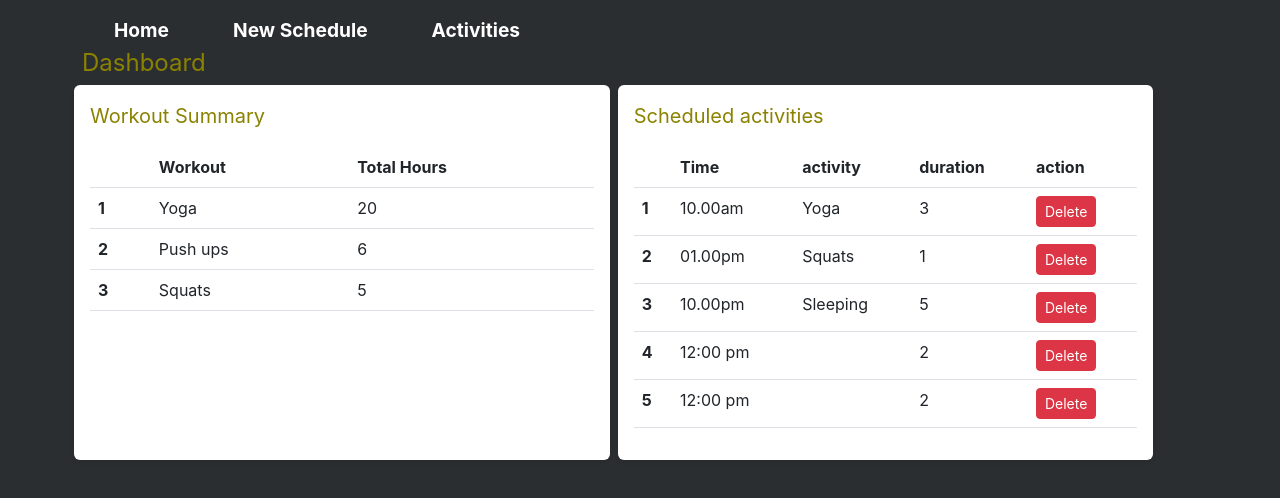
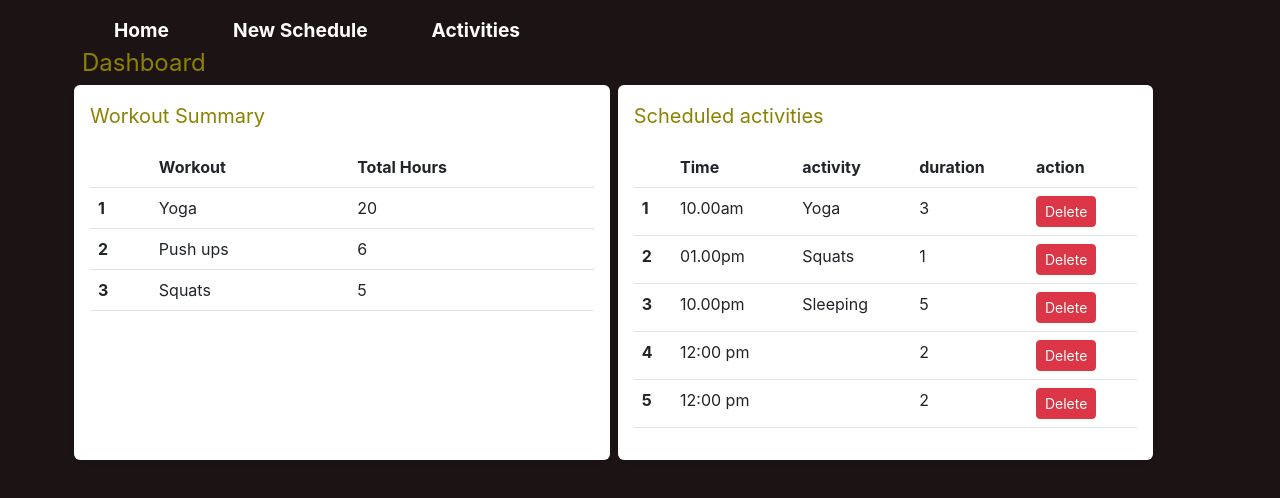
Before and after one commit to Esther2015157/fitnessapp, a React (Create React App) app: page / in a window 1280 px wide. Shown: the top 498 px of the page. Built offline with nearby package versions, Linux system fonts and the light colour scheme; data requests are answered from the project's data file.

Commit message:
changed back ground color

```diff
--- a/src/index.css
+++ b/src/index.css
@@ -5,7 +5,7 @@ body {
     sans-serif;
   -webkit-font-smoothing: antialiased;
   -moz-osx-font-smoothing: grayscale;
-  background-color: rgb(43, 46, 49);
+  background-color: rgba(12, 3, 4, 0.932);
 }
 
 code {
```
